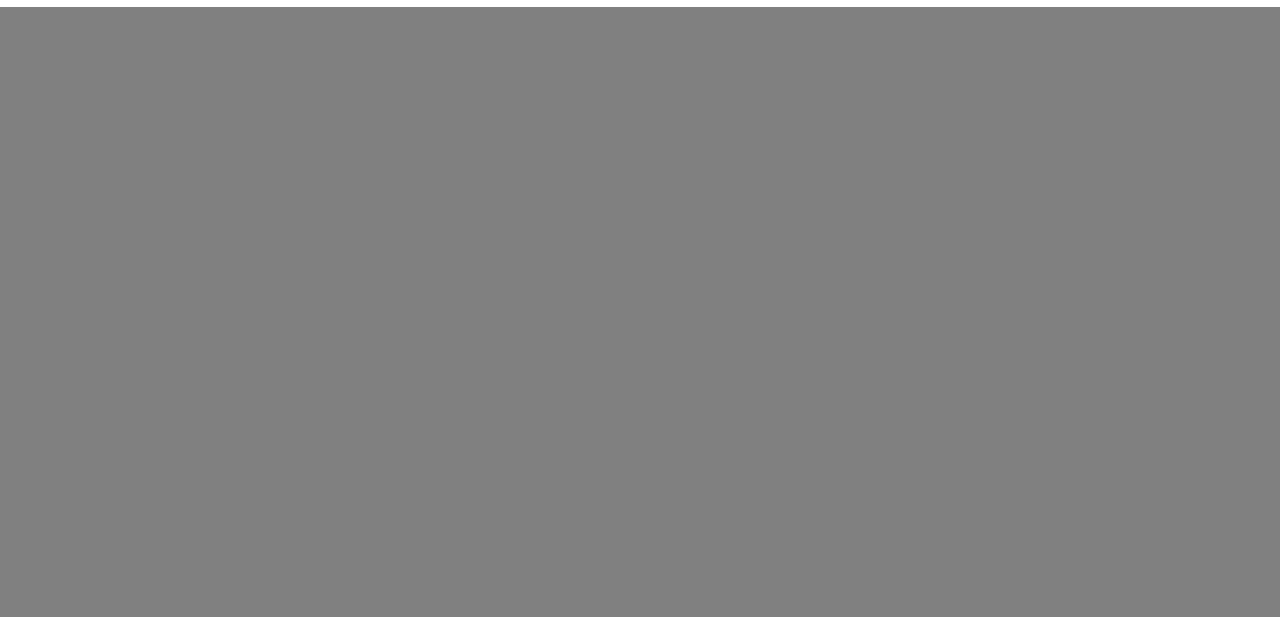
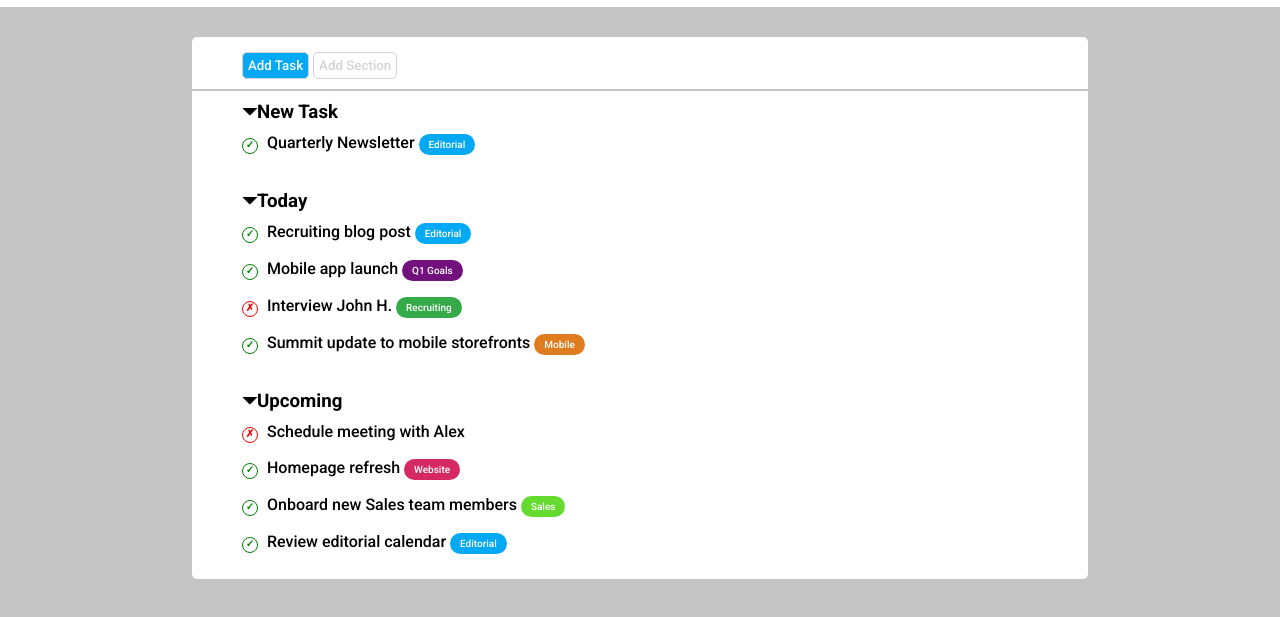
Before and after one commit to MrGians/html-css-toboolist, a plain HTML site: page index.html in a window 1280 px wide. Shown: the part 63-680 px from the top of the page. Drawn offline with Linux system fonts and the light colour scheme.

Commit message:
Added Main section

```diff
--- a/css/style.css
+++ b/css/style.css
@@ -4,9 +4,27 @@
     padding: 0;
     margin: 0;
     font-family: 'Roboto', sans-serif;
+    list-style-type: none;
 }
 
-body {background-color: gray;}
+body {background-color: rgb(197, 197, 197);}
+
+.label {
+    display: inline-block;
+    font-size: 10px;
+    padding: 5px 10px;
+    border-radius: 15px;
+    color: white;
+}
+
+
+/* Utilities */
+.editorial{background-color: #03a9f4;}
+.q1-goals{background-color: #73117c;}
+.recruiting{background-color: #34aa48;}
+.mobile{background-color: #df7c1f;}
+.website{background-color: #d42962;}
+.sales{background-color: #65da2f;}
 
 
 /* Header */
@@ -24,3 +42,64 @@ h1 {
     line-height: 70px;
     font-size: 40px;
 }
+
+
+/* Main */
+.container {
+    width: 70%;
+    background-color: white;
+    border-radius: 5px;
+    margin: 30px auto 15px;
+}
+
+#list-options {
+    padding: 15px 50px 10px;
+    border-bottom: 2px solid rgb(197, 197, 197);
+}
+
+button {
+    padding: 5px;
+    border-radius: 5px;
+    border: 1px solid lightgrey;
+}
+
+.task-button {
+    background-color: #03a9f4;
+    color: white;
+}
+
+.section-button {
+    background-color: white;
+    color: lightgrey;
+}
+
+
+/* Task & Section */
+.list-new-task, .list-today-task, .list-upcoming-task {
+    padding: 10px 50px;
+}
+
+h3 {margin-bottom: 10px;}
+
+li {padding-bottom: 15px;}
+
+.task-status {
+    display: inline-block;
+    width: 16px;
+    height: 16px;
+    border: 1px solid;
+    border-radius: 50%;
+    font-size: x-small;
+    font-weight: bold;
+    text-align: center;
+    margin-right: 5px;
+}
+.done {
+    color: green;
+    border-color: green;
+}
+
+.undone {
+    color: red;
+    border-color: red;
+}
--- a/index.html
+++ b/index.html
@@ -21,23 +21,41 @@
 
     <!-- Main section -->
     <main class="container">
+
+        <!-- Task & Section options -->
         <header id="list-options">
-
+            <button class="task-button">Add Task</button>
+            <button class="section-button">Add Section</button>
         </header>
 
         <!-- New Task -->
         <section class="list-new-task">
-
+            <h3><span>&#9207;</span>New Task</h3>
+            <ul>
+                <li><span class="task-status done">&check;</span> Quarterly Newsletter <span class="label editorial">Editorial</span></li>
+            </ul>
         </section>
 
         <!-- Today Task -->
         <section class="list-today-task">
-
+            <h3><span>&#9207;</span>Today</h3>
+            <ul>
+                <li><span class="task-status done">&check;</span> Recruiting blog post <span class="label editorial">Editorial</span></li>
+                <li><span class="task-status done">&check;</span> Mobile app launch <span class="label q1-goals">Q1 Goals</span></li>
+                <li><span class="task-status undone">&cross;</span> Interview John H. <span class="label recruiting">Recruiting</span></li>
+                <li><span class="task-status done">&check;</span> Summit update to mobile storefronts <span class="label mobile">Mobile</span></li>
+            </ul>
         </section>
 
         <!-- Upcoming Task -->
         <section class="list-upcoming-task">
-
+            <h3><span>&#9207;</span>Upcoming</h3>
+            <ul>
+                <li><span class="task-status undone">&cross;</span> Schedule meeting with Alex</li>
+                <li><span class="task-status done">&check;</span> Homepage refresh <span class="label website">Website</span></li>
+                <li><span class="task-status done">&check;</span> Onboard new Sales team members <span class="label sales">Sales</span></li>
+                <li><span class="task-status done">&check;</span> Review editorial calendar <span class="label editorial">Editorial</span></li>
+            </ul>
         </section>
 
     </main>
```
